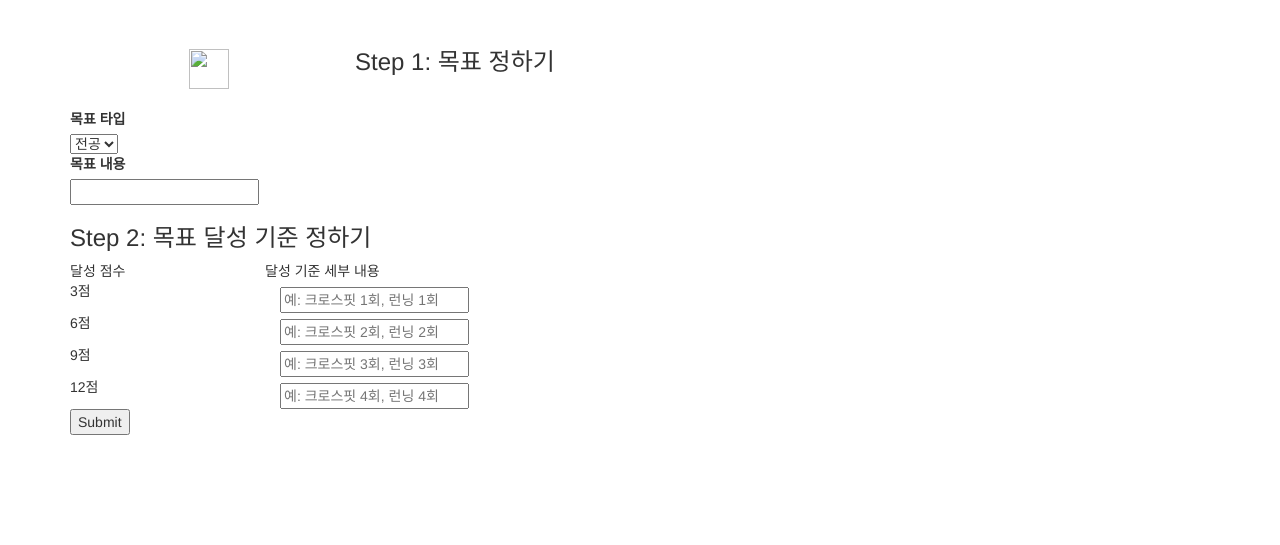
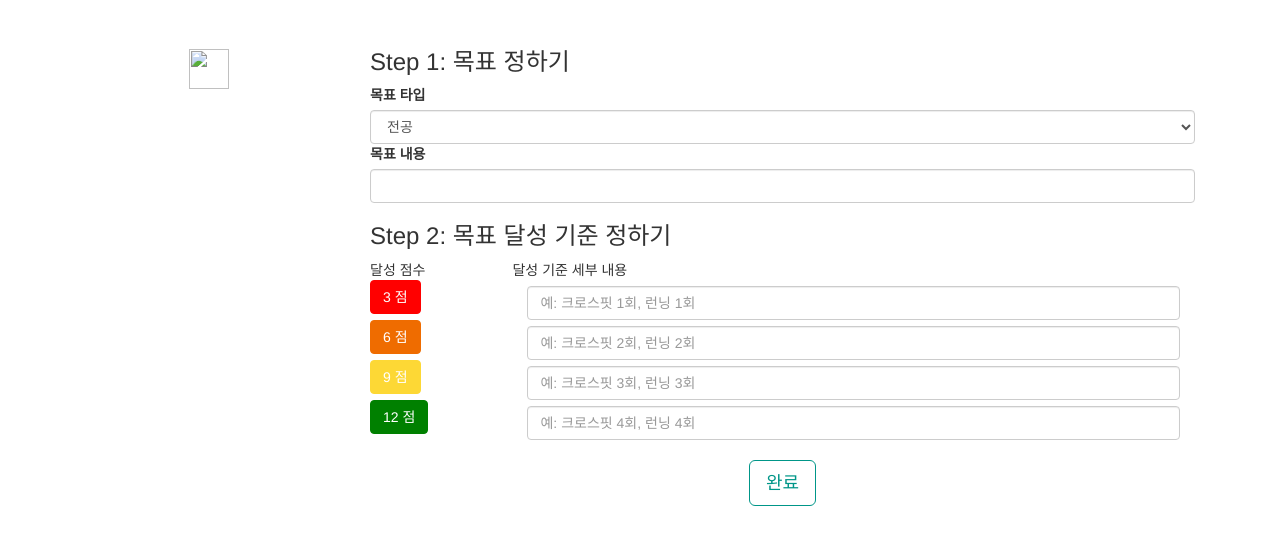
Before and after one commit to suminb/bnd, a Flask app: template bnd/templates/goal/edit.html in a window 1280 px wide. Shown: the part 51-596 px from the top of the page. Run offline with Flask 2, Linux system fonts and the light colour scheme; the template is opened without the code that fills it: values that come from a table or form of the project are taken from there, others are empty; some libraries are stand-ins or nearby versions.

Commit message:
Keep adopting Eddie's new design

```diff
--- a/bnd/templates/goal/edit.html
+++ b/bnd/templates/goal/edit.html
@@ -1,6 +1,8 @@
 {% extends 'layout.html' %}
 {% from 'macros.html' import render_field %}
 {% block content %}
+
+<div class="col-sm-9">
 
   <form method="post">
     {{ form.csrf_token }}
@@ -20,33 +22,44 @@
     </div>
 
     <div class="row">
-      <div class="col-sm-2">3점</div>
+      <div class="col-sm-2">
+        <span class="btn first">3 점</span>
+      </div>
       <div class="col-sm-10">
         {{ render_field(form.criterion1, placeholder='예: 크로스핏 1회, 런닝 1회') }}
       </div>
     </div>
 
     <div class="row">
-      <div class="col-sm-2">6점</div>
+      <div class="col-sm-2">
+        <span class="btn second">6 점</span>
+      </div>
       <div class="col-sm-10">
         {{ render_field(form.criterion2, placeholder='예: 크로스핏 2회, 런닝 2회') }}
       </div>
     </div>
 
     <div class="row">
-      <div class="col-sm-2">9점</div>
+      <div class="col-sm-2">
+        <span class="btn third">9 점</span>
+      </div>
       <div class="col-sm-10">
         {{ render_field(form.criterion3, placeholder='예: 크로스핏 3회, 런닝 3회') }}
       </div>
     </div>
 
     <div class="row">
-      <div class="col-sm-2">12점</div>
+      <div class="col-sm-2">
+        <span class="btn fourth">12 점</span>
+      </div>
       <div class="col-sm-10">
         {{ render_field(form.criterion4, placeholder='예: 크로스핏 4회, 런닝 4회') }}
       </div>
     </div>
 
-    <button type="submit">Submit</button>
+    <div class="options text-center">
+      <button class="btn btn-lg btn-green" type="submit">완료</button>
+    </div>
   </form>
+</div>
 {% endblock %}
--- a/bnd/templates/macros.html
+++ b/bnd/templates/macros.html
@@ -1,7 +1,7 @@
 {% macro render_field(field) %}
   <div class="form-group">
     {{ field.label(class_='col-sm-12') }}
-    <div class="col-sm-12">{{ field(class_='', **kwargs)|safe }}</div>
+    <div class="col-sm-12">{{ field(class_='form-control', **kwargs)|safe }}</div>
     {% if field.errors %}
       <ul class="errors">
       {% for error in field.errors %}
```
